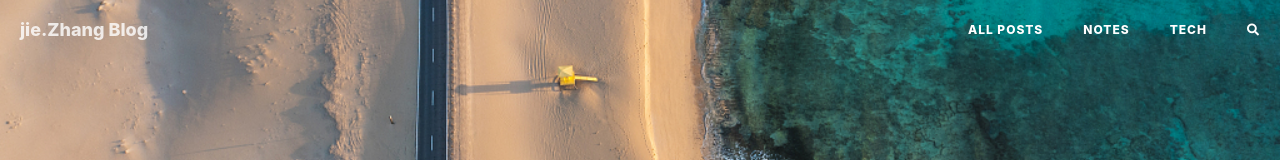
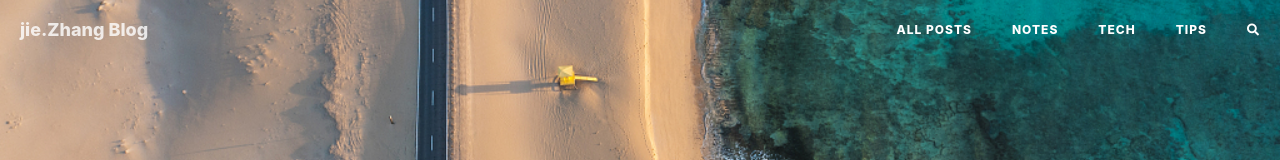
Before and after one commit to zj-XDU/zj-XDU.github.io, a plain HTML site: page index.html in a window 1280 px wide. Shown: the top 160 px of the page. Drawn offline with nearby package versions, Linux system fonts and the light colour scheme.

Commit message:
创建博客

```diff
--- a/index.html
+++ b/index.html
@@ -108,6 +108,8 @@
                         <li><a href="/notes/">NOTES</a></li>
 
                         <li><a href="/tech/">TECH</a></li>
+
+                        <li><a href="/tips/">TIPS</a></li>
 
 		            <li>
                         <a href="/search"><i class="fa fa-search"></i></a>
```
Also changed, not shown: 404.html (+2 -0 lines), about/index.html (+2 -0 lines), archive/index.html (+2 -0 lines), categories/index.html (+2 -0 lines), notes/index.html (+2 -0 lines), post/index.html (+2 -0 lines), post/readme/index.html (+2 -0 lines), search/index.html (+2 -0 lines), search/placeholder/index.html (+2 -0 lines), tags/index.html (+2 -0 lines), tech/index.html (+2 -0 lines).
